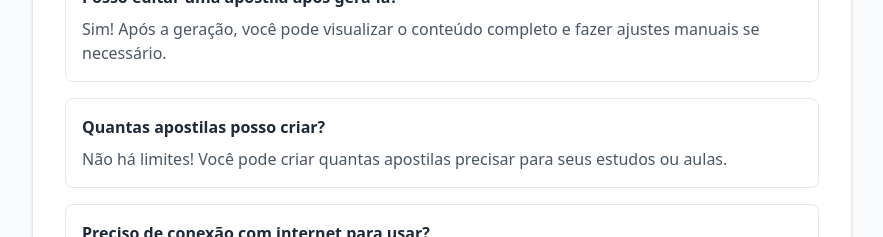
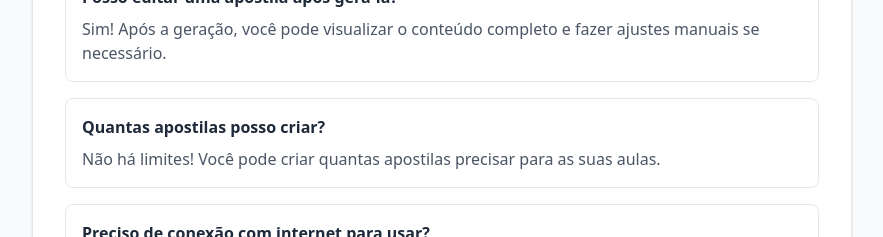
Before and after one commit to AnriaW/PDS-grupo3, a React (Vite) app: page /guide in a window 1280 px wide. Shown: the part 1106-1343 px from the top of the page, without its empty margins (340-1223 px from the left). Built offline with nearby package versions, Linux system fonts and the light colour scheme; no server answers; sample sign-in values are in the browser's storage.

Commit message:
chore: atualização do guia de usuário

```diff
--- a/src/pages/Guide.jsx
+++ b/src/pages/Guide.jsx
@@ -106,7 +106,7 @@ const Guide = () => {
         {
           step: 2,
           title: 'Ajuste a dificuldade',
-          description: 'Considere o nível dos estudantes ao definir a dificuldade (0=muito fácil, 3=difícil)',
+          description: 'Considere o nível dos estudantes ao definir a dificuldade',
           icon: '📊'
         },
         {
@@ -136,7 +136,7 @@ const Guide = () => {
     },
     {
       question: 'Quantas apostilas posso criar?',
-      answer: 'Não há limites! Você pode criar quantas apostilas precisar para seus estudos ou aulas.'
+      answer: 'Não há limites! Você pode criar quantas apostilas precisar para as suas aulas.'
     },
     {
       question: 'Preciso de conexão com internet para usar?',
```
